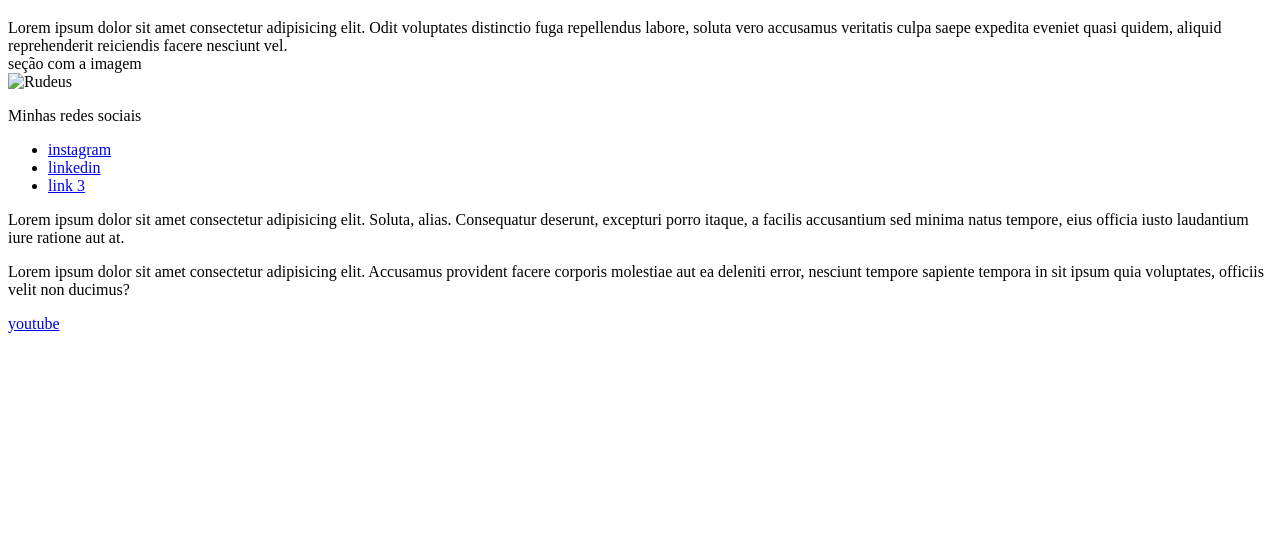
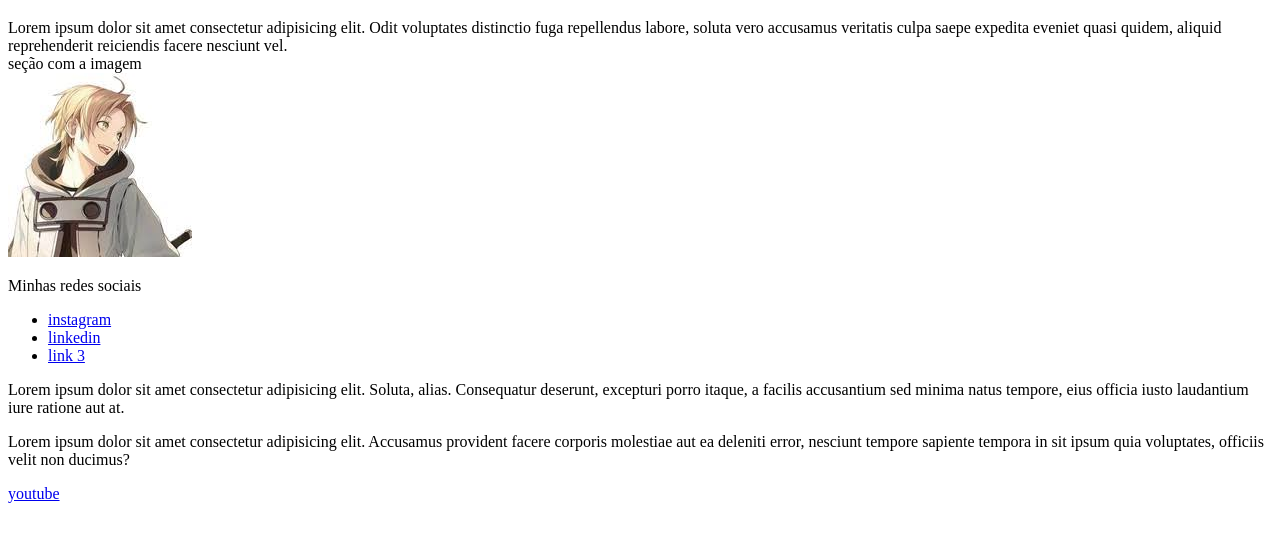
Before and after one commit to Vini-Diniz/pagina_perfil, a plain HTML site: page index.html in a window 1280 px wide. Shown: the part 61-600 px from the top of the page. Drawn offline with Linux system fonts and the light colour scheme.

Commit message:
retirando a index da pasta

```diff
--- a/src/index.html
+++ b/index.html
@@ -19,7 +19,7 @@
               <section>
               seção com a imagem
                 <div>
-                  <img src="/Atividades Sprint 1/pagina_perfil/src/img/Rudeus2.jpg" alt="Rudeus">
+                  <img src="/src/img/Rudeus2.jpg" alt="Rudeus">
                 </div>
               </section>
 
```
